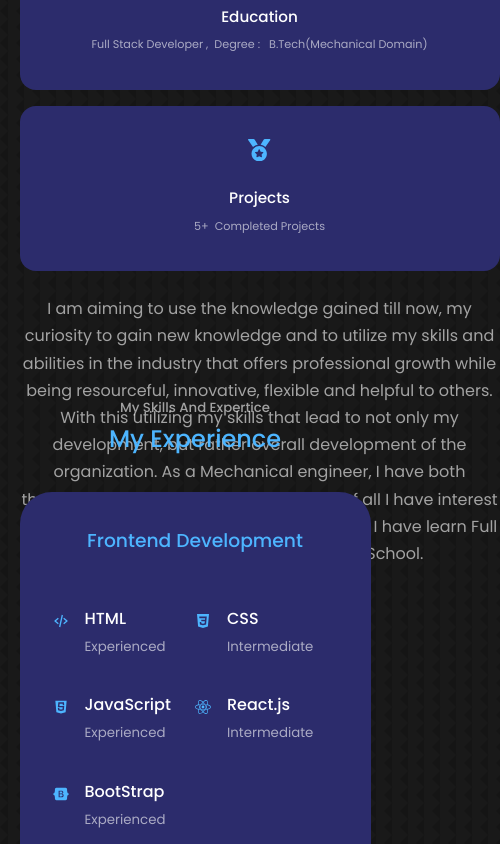
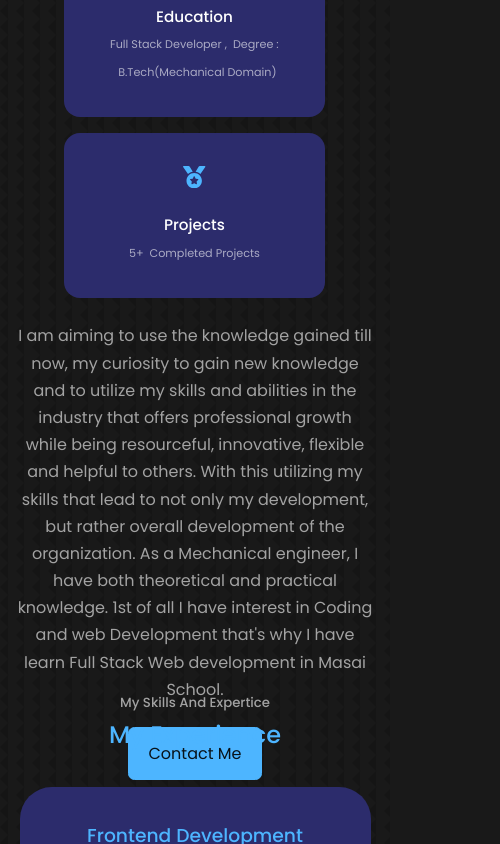
Before and after one commit to Meshabaz/shabaz, a React (Create React App) app: page / in a window 390 px wide. Shown: the part 1821-2665 px from the top of the page, 500 px wide, since content can reach past the window. Built offline with nearby package versions, Linux system fonts and the light colour scheme.

Commit message:
ui improving

```diff
--- a/src/components/about/about.css
+++ b/src/components/about/about.css
@@ -97,24 +97,35 @@
 /* =========> Media Queries (Small Devices / Mobiles) <========== */
 
 @media screen and (max-width: 600px) {
-    #about {
-            height: 140vh;
-        }
+  .about__container {
+    width: auto;
+    display: block;
+    margin: auto;
+    /* border: 1px solid white; */
+  }
+  #about {
+    height: 175vh;
+  }
   .about__me {
-    width: 25%;
+    width: 65%;
     height: 30rem;
     margin: 0 auto 3rem;
   }
   .about__cards {
     grid-template-columns: 1fr;
     gap: 1rem;
+    padding-left: 4rem;
+    /* border: 2px solid red; */
   }
+    .about__card{
+      width: 80%;
+    }
 
   .about__content {
     text-align: center;
   }
 
   .about__content p {
-    margin: 1.5rem 0;
+    margin: 1.5rem 1rem;
   }
 }
--- a/src/components/experiance/experiance.css
+++ b/src/components/experiance/experiance.css
@@ -67,4 +67,7 @@
        width: 100%;
        padding: 2rem 1rem;
    }
+   #experiance{
+    height: 45rem;
+   }
 }
--- a/src/components/portfolio/portfolio.css
+++ b/src/components/portfolio/portfolio.css
@@ -52,5 +52,10 @@
 .protfolio__container{
     grid-template-columns: 1fr;
     gap: 1rem;
+    /* border: 1px solid white; */
+}
+#portfolio{
+    height: 175rem;
+
 }
 }
```
